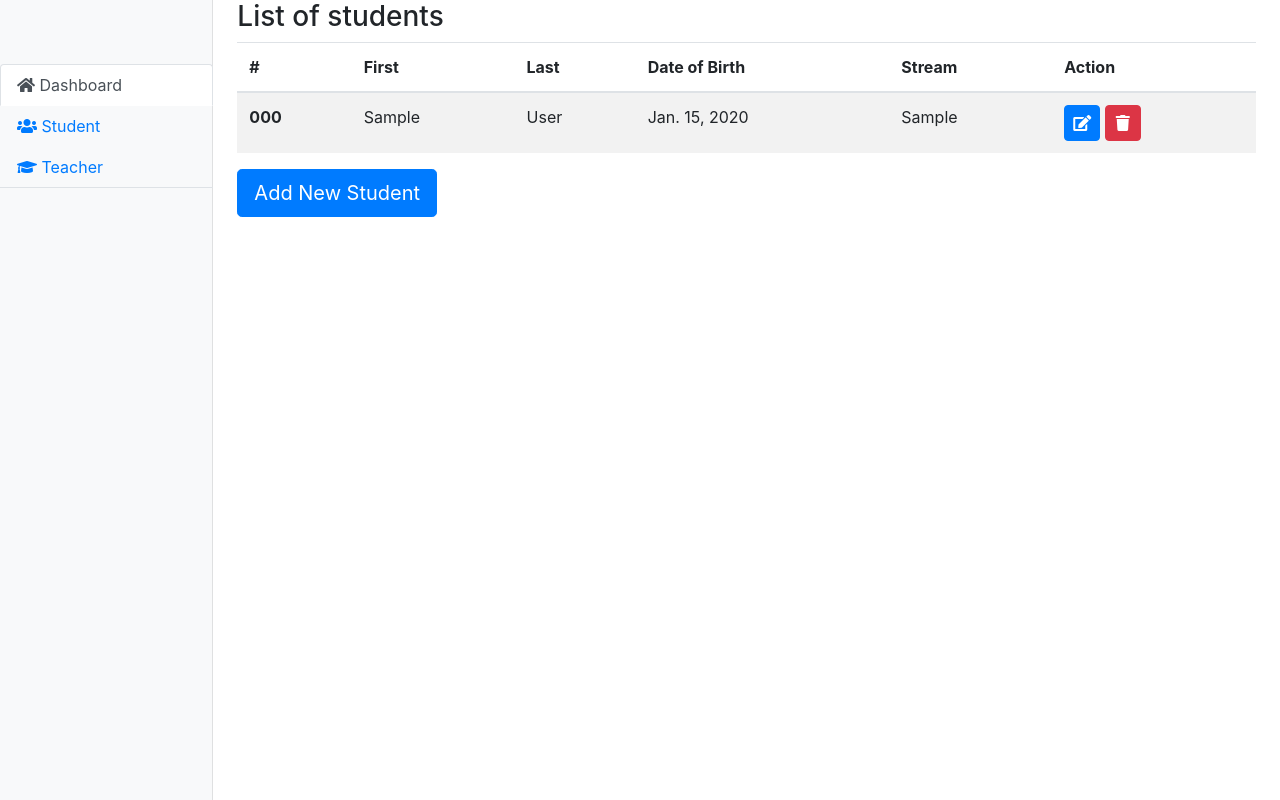
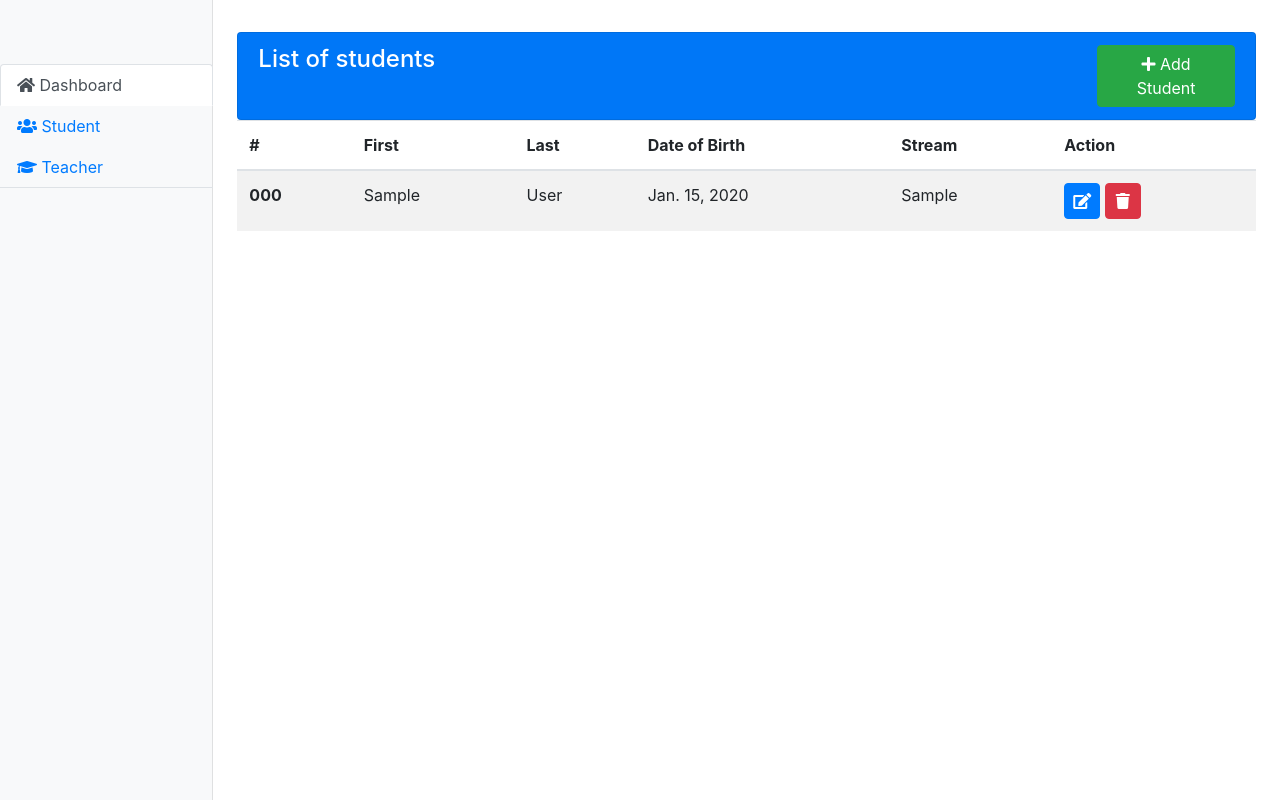
Before and after one commit to neeraj9194/school-app, a Django app: page /student/ in a window 1280 px wide. Run offline with Django 3.2, Linux system fonts and the light colour scheme; tables that the repository leaves empty hold one stand-in row (values such as "Sample post"); some libraries are stand-ins or nearby versions.

Commit message:
changed table UI a bit added. Changed Add button position.

```diff
--- a/school/static/school/style.css
+++ b/school/static/school/style.css
@@ -5,3 +5,11 @@
 .delete-button {
     padding: 5px 10px;
 }
+
+.table-header {
+    border-bottom: unset;
+}
+
+main {
+    margin-top: 2rem;
+}
--- a/student/templates/student/student.html
+++ b/student/templates/student/student.html
@@ -1,7 +1,19 @@
 {% extends "school/base.html" %}
 
 {% block list-block %}
-<h3>List of students</h3>
+  <div class="card bg-primary text-white">
+    <div class="card-header table-header container-fluid">
+      <div class="row">
+        <div class="col-md-10"><h4 class="">List of students</h4></div>
+        <div class="col-md-2">
+          <button type="button" data-toggle="modal" data-target="#addStudentModal"
+                  class="btn btn-success float-right align-middle">
+            <span><i class="fas fa-plus"></i> Add Student</span>
+          </button>
+        </div>
+      </div>
+    </div>
+  </div>
   <table class="table table-striped">
     <thead>
     <tr>
@@ -35,10 +47,6 @@
     </tbody>
   </table>
 
-<button type="button" class="btn btn-primary btn-lg" data-toggle="modal" data-target="#addStudentModal" >
-  Add New Student
-</button>
-
   {% include "school/create-modal.html"  with modal_name="addStudentModal" modal_header="Add Student" %}
   {% include "school/delete-modal.html" %}
 {% endblock %}
```
Also changed, not shown: teacher/templates/teacher.html (+14 -3 lines). Lines whose indentation alone changed are shown as unchanged.
